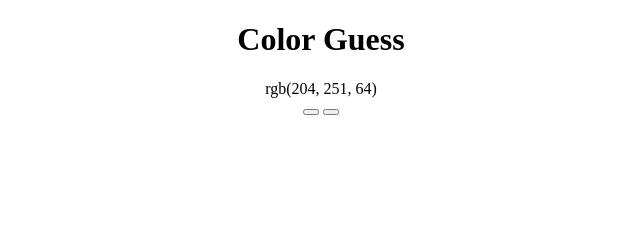
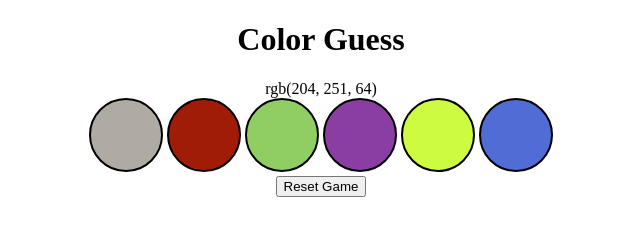
Before and after one commit to tryber/sd-015-b-project-color-guess, a website: page index.html in a window 1280 px wide. Shown: the whole page, without its empty margins (319-959 px from the left). Drawn offline with Linux system fonts and the light colour scheme.

Commit message:
Altera class dos elementos ball no style.css e add evento Click no botaoReset.

```diff
--- a/index.html
+++ b/index.html
@@ -19,8 +19,7 @@
         <div class='ball'></div>
         <div class='ball'></div>
     </div>
-    <button class='button' id='reset-game'></button>
-    <button class='button' id='reset-game'></button>
+    <button class='button' id='reset-game'>Reset Game</button>
     <script src="script.js"></script>
 </body>
 </html>
--- a/script.js
+++ b/script.js
@@ -17,6 +17,9 @@ function selecionaElemento() {
   const valorRGB = elementosColoridos[randomElement].style.backgroundColor;
   elementoDiv.innerText = valorRGB;
   // console.log(randomElement); // [DEBUG]
-
 }
 selecionaElemento();
+
+// Adiciona ação a botões:
+const botaoDeReset = document.getElementById('reset-game');
+botaoDeReset.addEventListener('click', geraCor);
--- a/style.css
+++ b/style.css
@@ -1,7 +1,7 @@
 body {
   text-align: center;
 }
-.cor {
+.ball {
   background-color: white;
   width: 70px;
   height: 70px;
```
